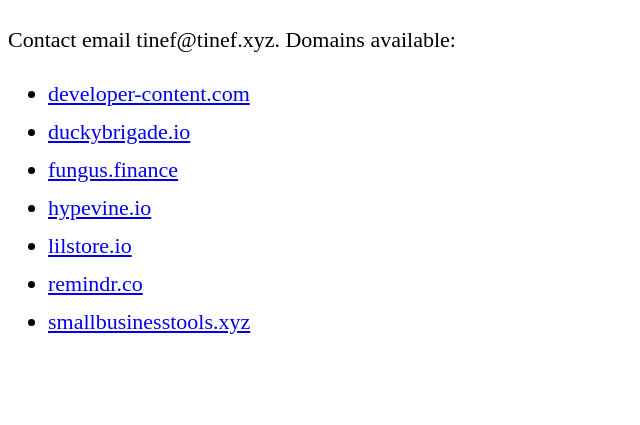
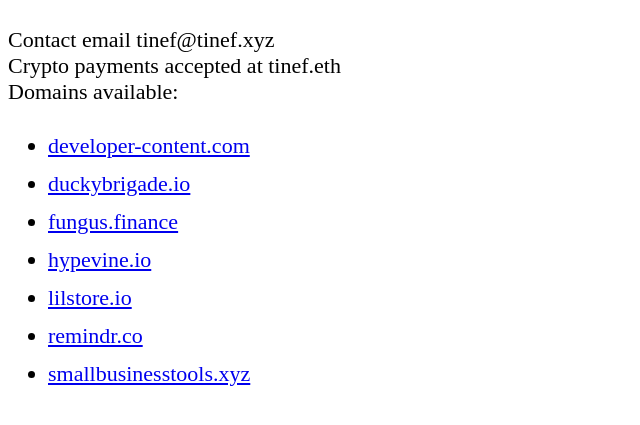
Before and after one commit to tinef/tinef.github.io, a plain HTML site: page index.html in a window 1280 px wide. Shown: the part 83-508 px from the top of the page, without its empty margins (0-640 px from the left). Drawn offline with Linux system fonts and the light colour scheme.

Commit message:
Update index.html

```diff
--- a/index.html
+++ b/index.html
@@ -14,7 +14,11 @@
   <h1>tinef.xyz</h1>
 
   <p>
-    Contact email tinef@tinef.xyz. Domains available:
+    Contact email tinef@tinef.xyz
+    <br />
+    Crypto payments accepted at tinef.eth
+    <br />
+    Domains available:
   </p>
 
   <ul>
```
